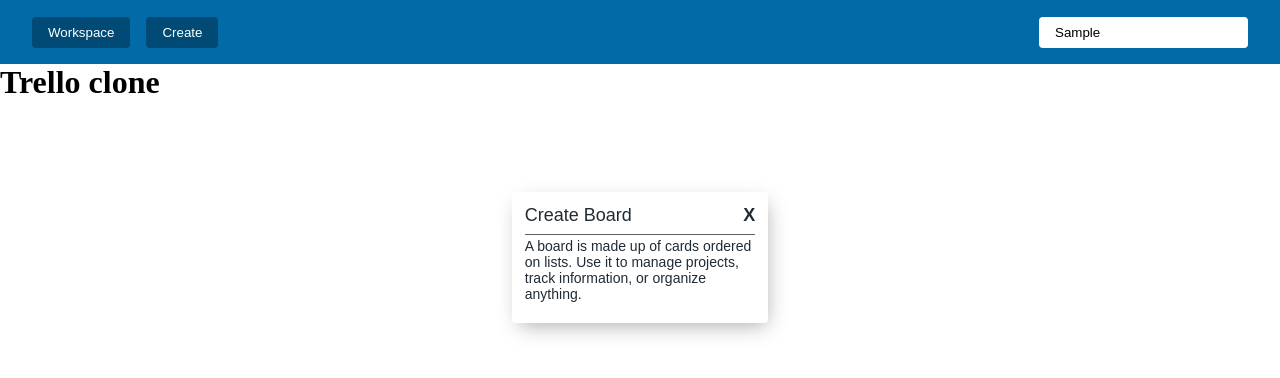
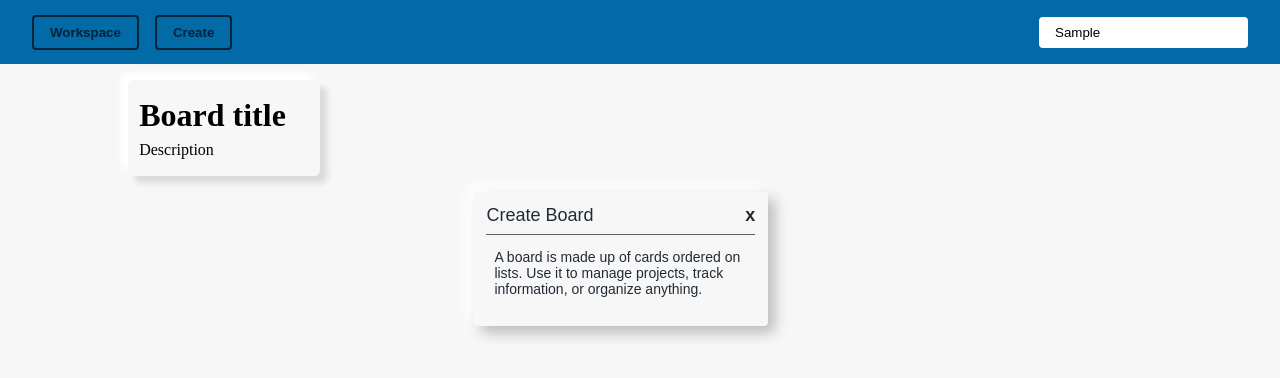
Before and after one commit to natachigram/trello-clone, a Next.js app: page / in a window 1280 px wide. Both pictures are taken after typing "Sample" into the empty fields and a click on the button "Create". Shown: the top 378 px of the page. Built offline with nearby package versions, Linux system fonts and the light colour scheme.

Commit message:
started trello box on index  page

```diff
--- /dev/null
+++ b/components/Board.js
@@ -0,0 +1,13 @@
+import React from 'react';
+import { Box } from '../styles/BoardStyled';
+
+const Board = () => {
+  return (
+    <Box>
+      <h1>Board title</h1>
+      <p>Description</p>
+    </Box>
+  );
+};
+
+export default Board;
--- a/components/CreateModal.js
+++ b/components/CreateModal.js
@@ -15,11 +15,19 @@ const CreateModal = (props) => {
     setShowForm(!showForm);
   };
 
+  //  this function creates a new board
+
+  const handleSubmit = (e) => {
+    e.preventDefault();
+  };
+
+  //  this function creates a new board
+
   return (
     <>
       <Modal>
         <Heading>
-          Create Board <span onClick={props.onClick}>X</span>
+          Create Board <span onClick={props.onClick}>x</span>
         </Heading>
         <ModalText onClick={handleShowForm}>
           <p>
@@ -28,8 +36,8 @@ const CreateModal = (props) => {
           </p>
         </ModalText>
         {showForm ? (
-          <Form>
-            <Input placeholder='Board Title' />
+          <Form onSubmit={handleSubmit}>
+            <Input placeholder='Board Title' required />
             <Textarea placeholder='Description'></Textarea>
             <Button width='100%'>Save</Button>
           </Form>
--- a/components/Navbar.js
+++ b/components/Navbar.js
@@ -4,7 +4,7 @@ import CreateModal from './CreateModal';
 
 const Navbar = () => {
   const [showModal, setShowModal] = useState(true);
-  const handleOpen = () => setShowModal(false);
+  const handleOpen = () => setShowModal(!showModal);
   const handleClose = () => setShowModal(true);
 
   return (
--- a/pages/index.js
+++ b/pages/index.js
@@ -1,9 +1,13 @@
 import Head from 'next/head';
+import Board from '../components/Board';
+import { Container } from '../styles/IndexStyled';
 
 export default function Home() {
   return (
     <>
-      <h1>Trello clone</h1>
+      <Container>
+        <Board />
+      </Container>
     </>
   );
 }
--- /dev/null
+++ b/styles/BoardStyled.js
@@ -0,0 +1,13 @@
+import styled from 'styled-components';
+
+export const Box = styled.div`
+  display: flex;
+  flex-direction: column;
+  justify-content: space-evenly;
+  width: 12rem;
+  height: 6rem;
+  border-radius: 5px;
+  background: #f7f7f7;
+  padding: 0.7rem;
+  box-shadow: 7px 7px 6px #d9d9d9, -7px -7px 6px #ffffff;
+`;
--- /dev/null
+++ b/styles/IndexStyled.js
@@ -0,0 +1,10 @@
+import styled from 'styled-components';
+
+export const Container = styled.div`
+  @import url('https://fonts.googleapis.com/css2?family=Poppins:ital,wght@0,100;0,200;0,300;0,400;0,500;0,600;0,700;0,800;0,900;1,100;1,200;1,300;1,400;1,500;1,600;1,700;1,800;1,900&display=swap');
+
+  margin: 0 8rem;
+  padding-top: 1rem;
+  height: 92vh;
+  cursor: pointer;
+`;
--- a/styles/ModalStyled.js
+++ b/styles/ModalStyled.js
@@ -8,13 +8,14 @@ export const Modal = styled.div`
   flex-direction: column;
   justify-content: space-between;
   top: 300%;
-  left: 40%;
-  background-color: #fff;
-  box-shadow: 3px 7px 20px -5px rgba(0, 0, 0, 0.34);
-  -webkit-box-shadow: 3px 7px 20px -5px rgba(0, 0, 0, 0.34);
-  -moz-box-shadow: 3px 7px 20px -5px rgba(0, 0, 0, 0.34);
-  max-height: 16rem;
-  width: 16rem;
+  left: 37%;
+  right: 35%;
+  border-radius: 14px;
+  border-radius: 14px;
+  background: #f7f7f8;
+  box-shadow: 7px 7px 14px #bcbcbc, -7px -7px 14px #ffffff;
+  max-height: 20rem;
+  width: 23%;
   border-radius: 4px;
   padding: 0.8rem;
   font-family: 'Poppins', sans-serif;
@@ -42,6 +43,10 @@ export const ModalText = styled.div`
   flex: 0.4;
   cursor: pointer;
   margin-bottom: 0.5rem;
+  padding: 0.5rem;
+  margin-top: 0.2rem;
+  border-radius: 4px;
+  transition: 0.25s ease-in-out;
 
   p,
   h4 {
@@ -55,7 +60,7 @@ export const ModalText = styled.div`
   }
 
   &:hover {
-    background-color: #f3f9ff;
+    background-color: #e8e8e8;
   }
 `;
 
@@ -66,11 +71,12 @@ export const Form = styled.form`
   height: 100%;
 `;
 export const Input = styled.input`
-  background-color: #e5e5e5;
   outline: none;
   height: 2rem;
   border: none;
-  border-radius: 4px;
+  border-radius: 5px;
+  background: #f7f7f8;
+  box-shadow: inset 8px 8px 22px #e3e3e4, inset -8px -8px 22px #ffffff;
   width: 100%;
   padding: 0 0.5rem;
   margin-bottom: 0.5rem;
@@ -89,8 +95,9 @@ export const Textarea = styled.textarea`
   min-height: 2rem;
   min-width: 100%;
   border: none;
-  border-radius: 4px;
-  background-color: #e5e5e5;
+  border-radius: 5px;
+  background: #f7f7f8;
+  box-shadow: inset 8px 8px 22px #e3e3e4, inset -8px -8px 22px #ffffff;
   transition: 0.25s ease-in-out;
 
   &:focus {
--- a/styles/NavbarStyled.js
+++ b/styles/NavbarStyled.js
@@ -22,14 +22,21 @@ export const NavLinks = styled.div`
 `;
 
 export const Button = styled.button`
-  border: none;
+  border: 2px solid #00243a;
   cursor: pointer;
-  background-color: #014a76;
-  color: #fff;
+  background-color: transparent;
+  color: #00243a;
+  font-weight: 600;
   padding: 0.5rem 1rem;
   margin-right: 1rem;
   border-radius: 4px;
   width: ${(props) => props.width};
+  transition: 0.35s ease-in-out;
+
+  &:hover {
+    background-color: #00243a;
+    color: #fff;
+  }
 `;
 
 export const Input = styled.input`
--- a/styles/theme.config.js
+++ b/styles/theme.config.js
@@ -17,7 +17,7 @@ li{
 }
 
 body {
-
+   background-color: #f7f7f8;
    font-weight: 400;
    font-style: normal;
    transition: all 0.50s linear;
```
